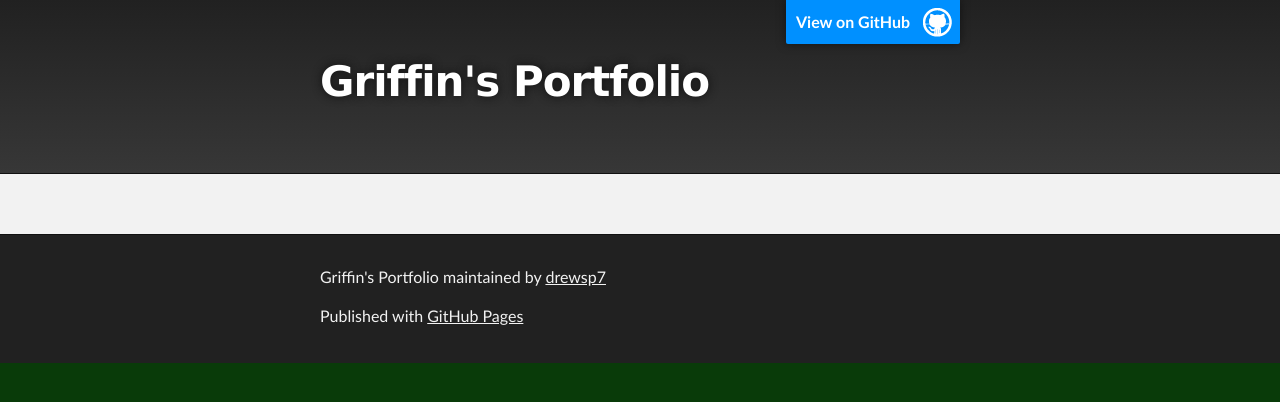
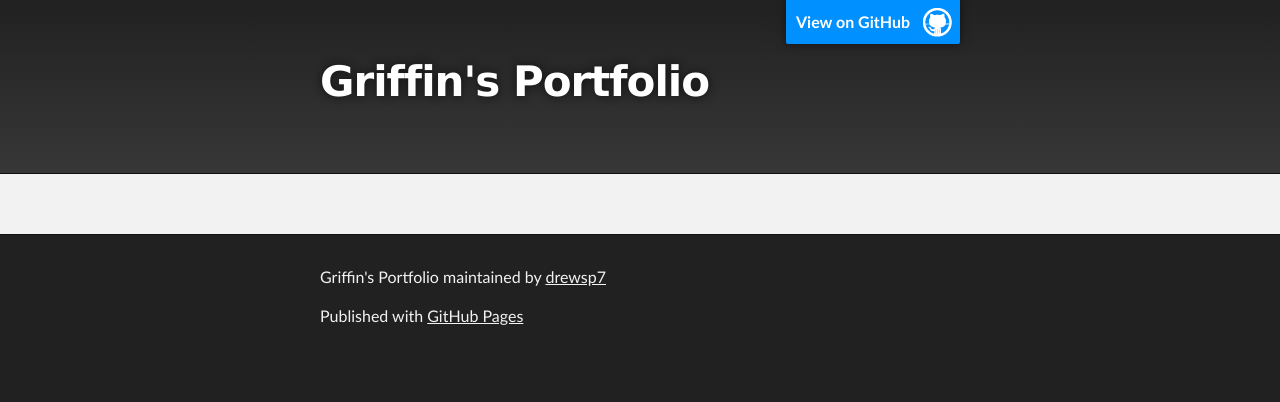
Before and after one commit to drewsp7/griffinsalyer.github.io, a Jekyll site: the page built from index.md, in a window 1280 px wide. Shown: the top 402 px of the page. Built offline with Jekyll 4.4.1, drawn with Linux system fonts in a browser that asks for light colours; our own code applies the rules of GitHub Pages for plain Markdown files; the repository's description, which GitHub fills in, is left out.

Commit message:
Update jekyll-theme-slate.scss

```diff
--- a/_sass/jekyll-theme-slate.scss
+++ b/_sass/jekyll-theme-slate.scss
@@ -45,8 +45,8 @@ Theme Styles
 
 body {
   box-sizing: border-box;
-  color:#ffe662; // 373737
-  background: #093b09; //dark green - very bottom //212121
+  color:#373737; // 373737
+  background: #212121; //dark green - very bottom //212121
   font-size: 16px;
   font-family: 'Myriad Pro', Calibri, Helvetica, Arial, sans-serif;
   line-height: 1.5;
@@ -56,7 +56,7 @@ body {
 h1, h2, h3, h4, h5, h6 {
   margin: 10px 0;
   font-weight: 700;
-  color:#111111; //222222
+  color:#222222; //222222
   font-family: 'Lucida Grande', 'Calibri', Helvetica, Arial, sans-serif;
   letter-spacing: -1px;
 }
```
